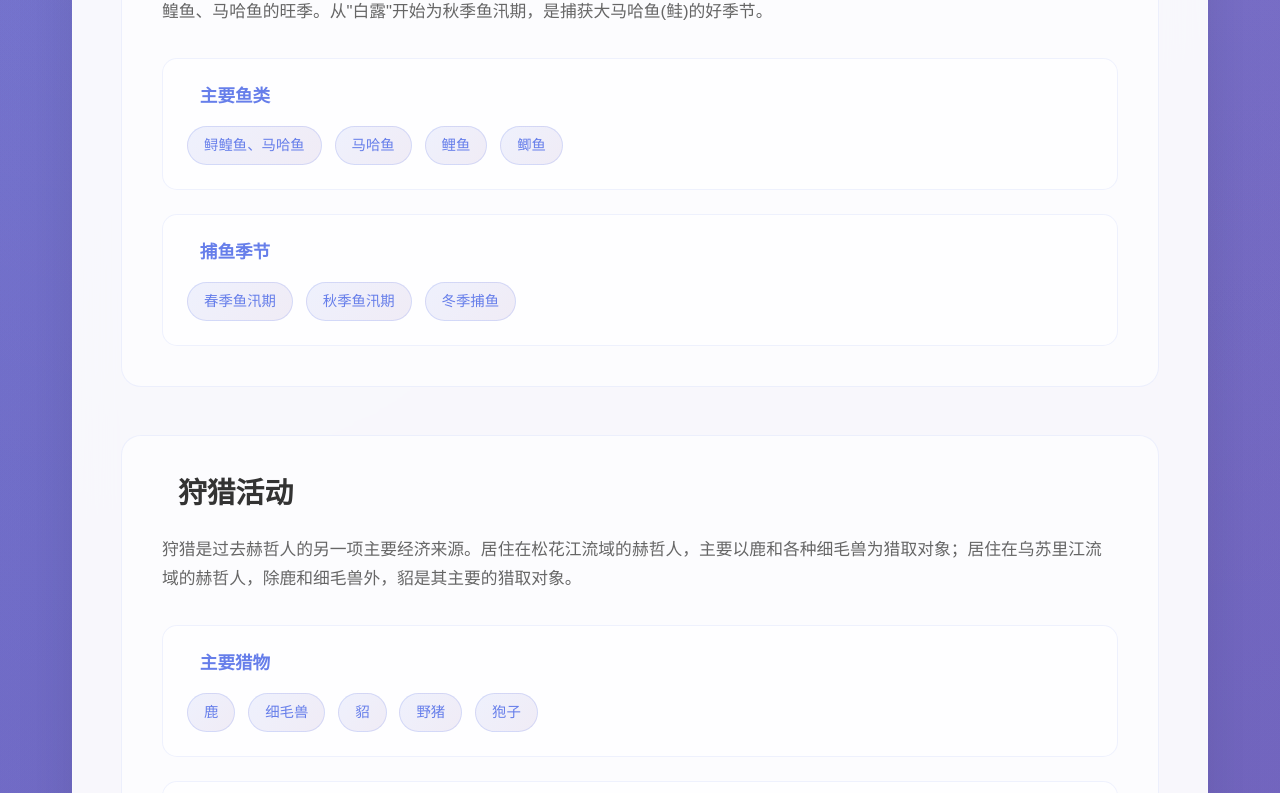
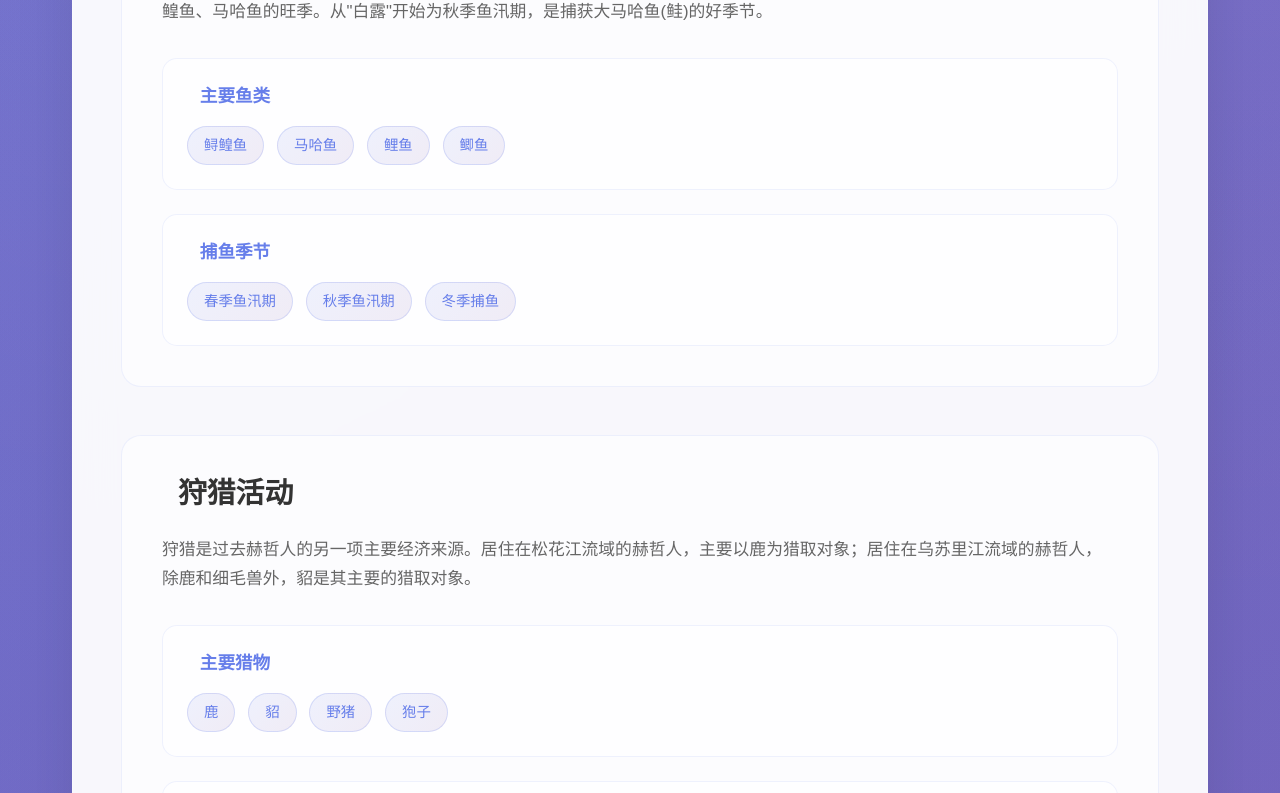
Before and after one commit to HeZheMuseum/HeZheMuseum, a Vue app: page /introduction in a window 1280 px wide. Shown: the part 5217-6010 px from the top of the page. Built offline with nearby package versions, Linux system fonts and the light colour scheme; a small style sheet from the web is missing.

Commit message:
fix: 更新图片路径并优化内容描述
- 替换Costumes.vue中的鱼皮制作工艺图片
- 简化Introduction.vue中的鱼类和狩猎活动描述
- 移除多余的标签图标和重复的标签项

```diff
--- a/src/views/Costumes.vue
+++ b/src/views/Costumes.vue
@@ -46,7 +46,7 @@
 
           <div class="costume-item">
             <div class="costume-image">
-              <img src="/Images/鱼皮晾晒.webp" alt="鱼皮制作工艺" />
+              <img src="/Images/微信图片_2025-07-02_211148_963.jpg" alt="鱼皮制作工艺" />
             </div>
             <div class="costume-content">
               <div class="costume-header">
--- a/src/views/Introduction.vue
+++ b/src/views/Introduction.vue
@@ -302,7 +302,7 @@
                     <span>主要鱼类</span>
                   </div>
                   <div class="detail-items">
-                    <span class="detail-tag">鲟鳇鱼、马哈鱼</span>
+                    <span class="detail-tag">鲟鳇鱼</span>
                     <span class="detail-tag">马哈鱼</span>
                     <span class="detail-tag">鲤鱼</span>
                     <span class="detail-tag">鲫鱼</span>
@@ -328,7 +328,7 @@
                 <div class="activity-icon"></div>
                 <h3 class="activity-title">狩猎活动</h3>
               </div>
-              <p class="activity-description">狩猎是过去赫哲人的另一项主要经济来源。居住在松花江流域的赫哲人，主要以鹿和各种细毛兽为猎取对象；居住在乌苏里江流域的赫哲人，除鹿和细毛兽外，貂是其主要的猎取对象。</p>
+              <p class="activity-description">狩猎是过去赫哲人的另一项主要经济来源。居住在松花江流域的赫哲人，主要以鹿为猎取对象；居住在乌苏里江流域的赫哲人，除鹿和细毛兽外，貂是其主要的猎取对象。</p>
 
               <div class="activity-details">
                 <div class="detail-group">
@@ -338,7 +338,6 @@
                   </div>
                   <div class="detail-items">
                     <span class="detail-tag">鹿</span>
-                    <span class="detail-tag">细毛兽</span>
                     <span class="detail-tag">貂</span>
                     <span class="detail-tag">野猪</span>
                     <span class="detail-tag">狍子</span>
@@ -511,7 +510,6 @@
                 <div class="imakan-features">
                   <div class="imakan-feature">
                     <div class="feature-label">
-                      <span class="label-icon">⏰</span>
                       <span>篇幅特点</span>
                     </div>
                     <div class="feature-value">长篇说唱，可以连续说唱几天几夜</div>
@@ -519,7 +517,6 @@
 
                   <div class="imakan-feature">
                     <div class="feature-label">
-                      <span class="label-icon">⚔️</span>
                       <span>主要内容</span>
                     </div>
                     <div class="feature-value">古代氏族社会血亲复仇和部落间的战争</div>
@@ -527,7 +524,6 @@
 
                   <div class="imakan-feature">
                     <div class="feature-label">
-                      <span class="label-icon"></span>
                       <span>表现形式</span>
                     </div>
                     <div class="feature-value">说唱结合的民间文学艺术</div>
```
Also changed, not shown: public/Images/微信图片_2025-07-02_211148_963.jpg (added).
